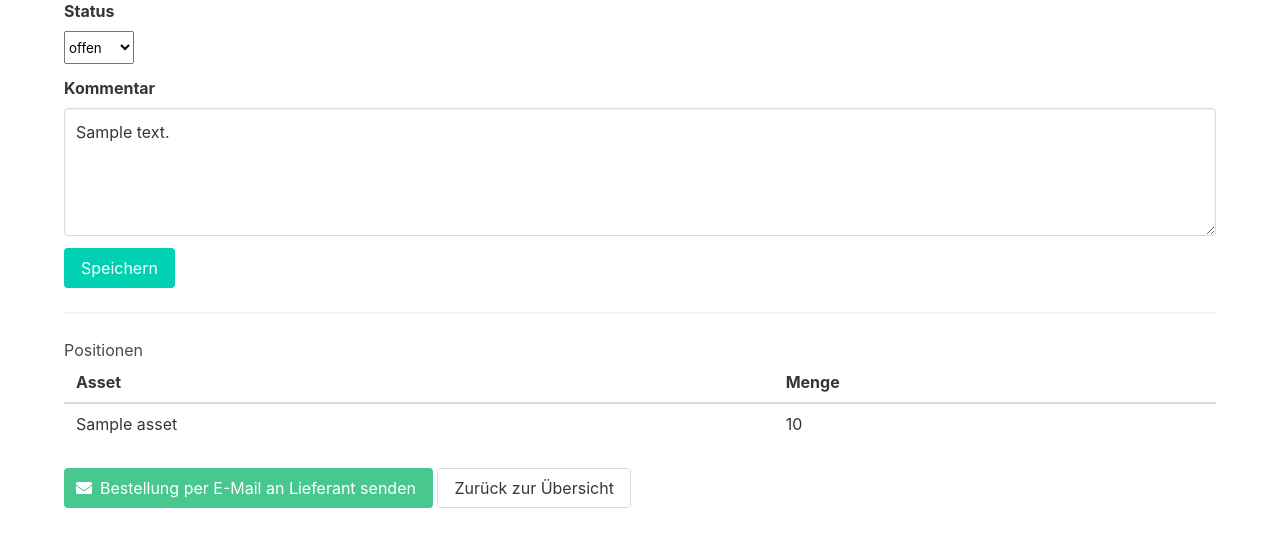
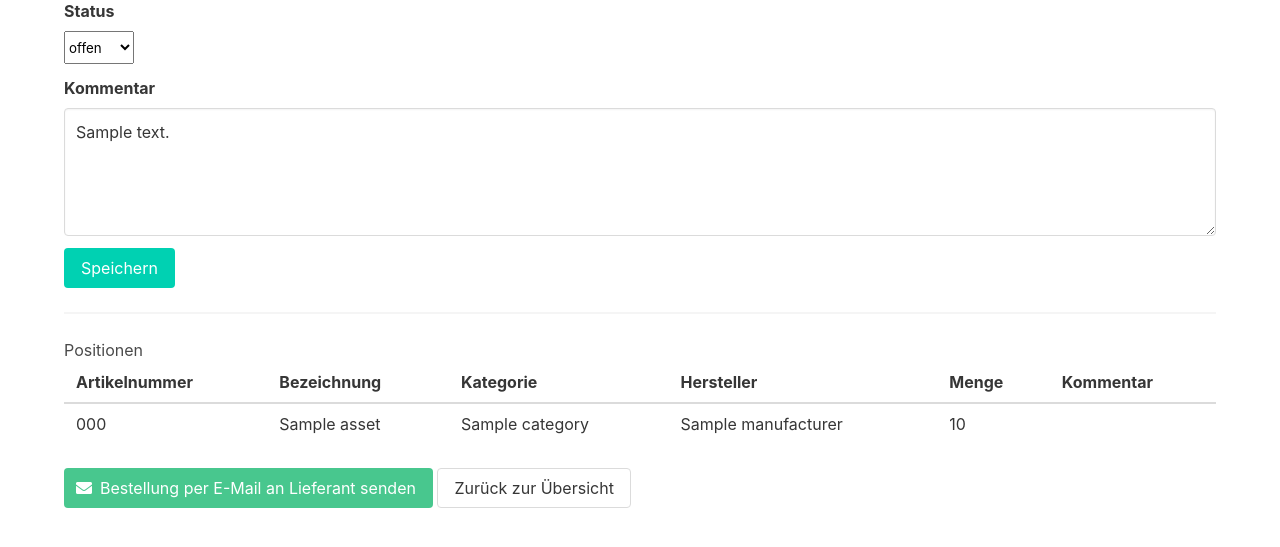
Before and after one commit to larsbaust/asset-management, a Flask app: page /order/1 in a window 1280 px wide. Shown: the part 197-744 px from the top of the page. Run offline with Flask 3, Linux system fonts and the light colour scheme; tables that the repository leaves empty hold one stand-in row (values such as "Sample post"); parts of the project's set-up code (start-up, migrations or seed data) failed here and were passed over; some libraries are stand-ins or nearby versions.

Commit message:
order detail update

```diff
--- a/app/templates/order/detail.html
+++ b/app/templates/order/detail.html
@@ -29,18 +29,30 @@
 <table class="table is-striped is-fullwidth">
     <thead>
         <tr>
-            <th>Asset</th>
+            <th>Artikelnummer</th>
+            <th>Bezeichnung</th>
+            <th>Kategorie</th>
+            <th>Hersteller</th>
             <th>Menge</th>
+            <th>Kommentar</th>
         </tr>
     </thead>
     <tbody>
         {% for item in order.items %}
         <tr>
+            <td>{{ item.asset.article_number or '-' }}</td>
             <td>{{ item.asset.name }}</td>
+            <td>{{ item.asset.category.name if item.asset.category else '-' }}</td>
+            <td>
+                {% if item.asset.manufacturers %}
+                    {% for manufacturer in item.asset.manufacturers %}{{ manufacturer.name }}{% if not loop.last %}, {% endif %}{% endfor %}
+                {% else %}-{% endif %}
+            </td>
             <td>{{ item.quantity }}</td>
+            <td>{{ item.comment or '' }}</td>
         </tr>
         {% else %}
-        <tr><td colspan="2">Keine Positionen vorhanden.</td></tr>
+        <tr><td colspan="6">Keine Positionen vorhanden.</td></tr>
         {% endfor %}
     </tbody>
 </table>
```
